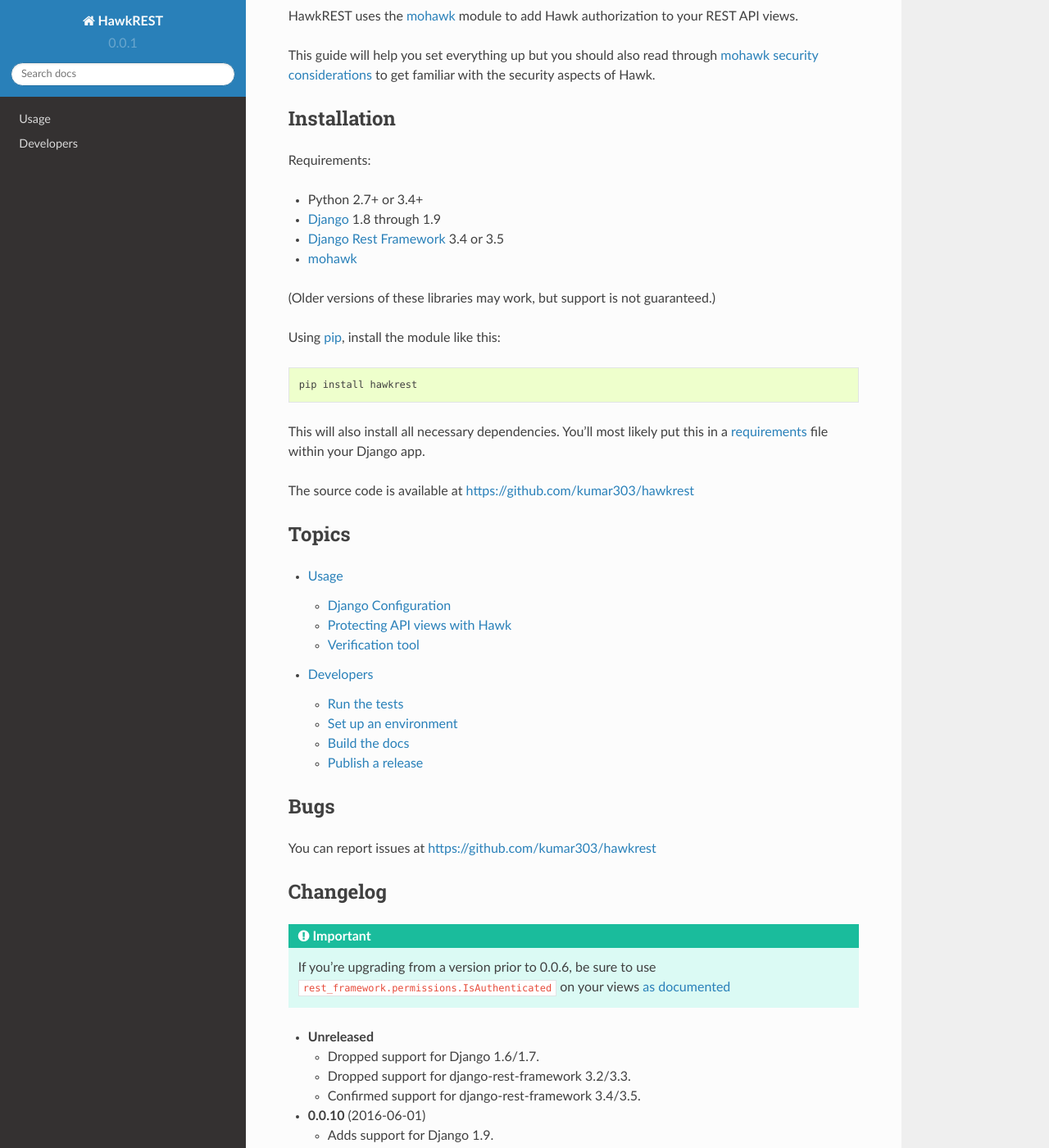
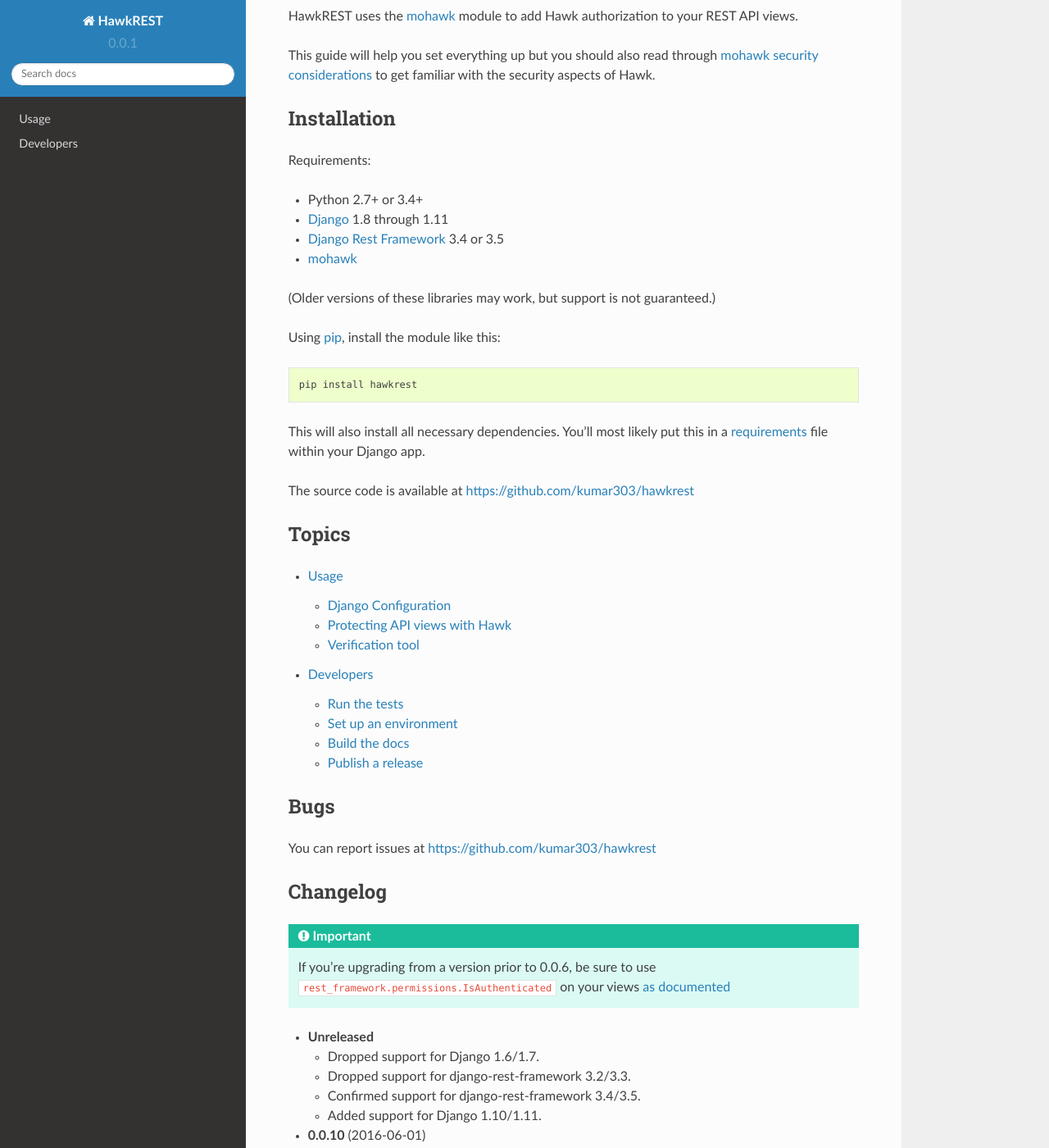
Before and after one commit to kumar303/hawkrest, a Sphinx documentation site: the page built from docs/index.rst, in a window 1280 px wide and 1400 px high, scrolled down 316 px. Shown: the whole window at 82% size. Built offline with Sphinx 7.4.7 and the Read the Docs theme 2.0.0, drawn with Linux system fonts in a browser that asks for light colours.

Commit message:
Add support for Django 1.10/1.11
Django 1.10 added a `clean()` method to `AbstractBaseUser`:
https://docs.djangoproject.com/en/1.10/topics/auth/customizing/#django.contrib.auth.models.AbstractBaseUser.clean

Fixes #30.

```diff
--- a/docs/index.rst
+++ b/docs/index.rst
@@ -51,7 +51,7 @@
 Requirements:
 
 * Python 2.7+ or 3.4+
-* `Django`_ 1.8 through 1.9
+* `Django`_ 1.8 through 1.11
 * `Django Rest Framework`_ 3.4 or 3.5
 * `mohawk`_
 (Older versions of these libraries may work, but support is not guaranteed.)
@@ -98,6 +98,7 @@
   - Dropped support for Django 1.6/1.7.
   - Dropped support for django-rest-framework 3.2/3.3.
   - Confirmed support for django-rest-framework 3.4/3.5.
+  - Added support for Django 1.10/1.11.
 
 - **0.0.10** (2016-06-01)
 
--- a/hawkrest/__init__.py
+++ b/hawkrest/__init__.py
@@ -117,6 +117,10 @@
     def get_username(self):
         return str(self.__class__.__name__)
 
+    def clean(self):
+        # There's nothing to clean, since the name is `self.__class__.__name__`.
+        pass
+
     def save(self, *args, **kwargs):
         raise NotImplementedError()
 
--- a/setup.py
+++ b/setup.py
@@ -14,6 +14,8 @@
           'Framework :: Django',
           'Framework :: Django :: 1.8',
           'Framework :: Django :: 1.9',
+          'Framework :: Django :: 1.10',
+          'Framework :: Django :: 1.11',
           'Intended Audience :: Developers',
           'Natural Language :: English',
           'Operating System :: OS Independent',
```
Also changed, not shown: .travis.yml.
